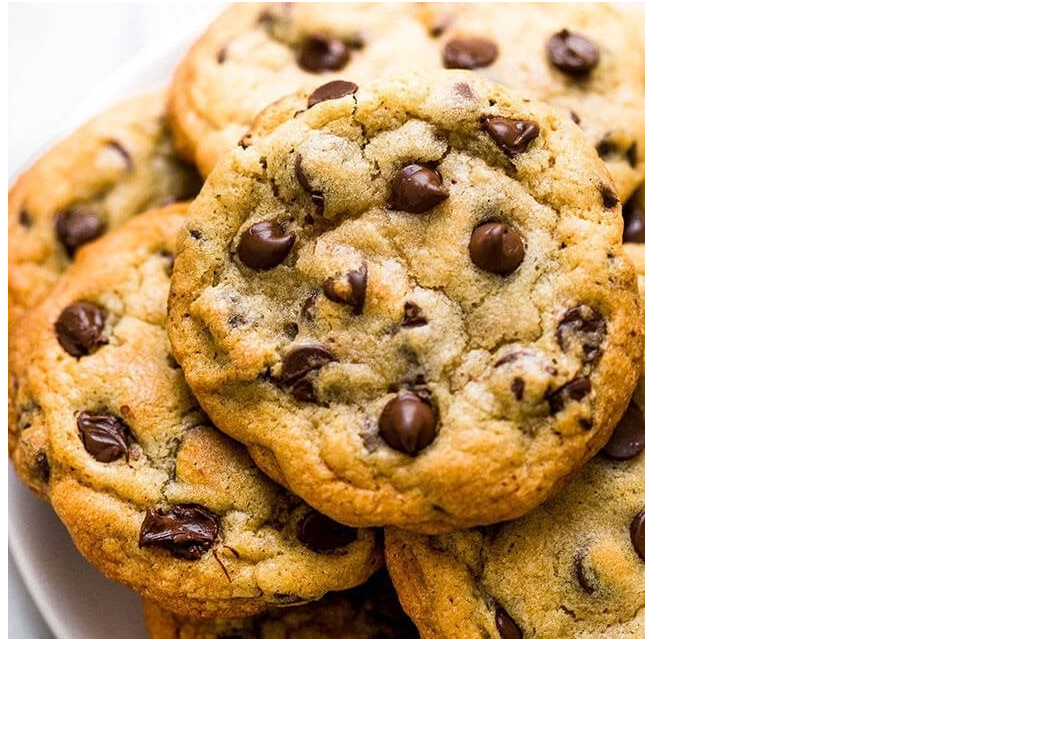
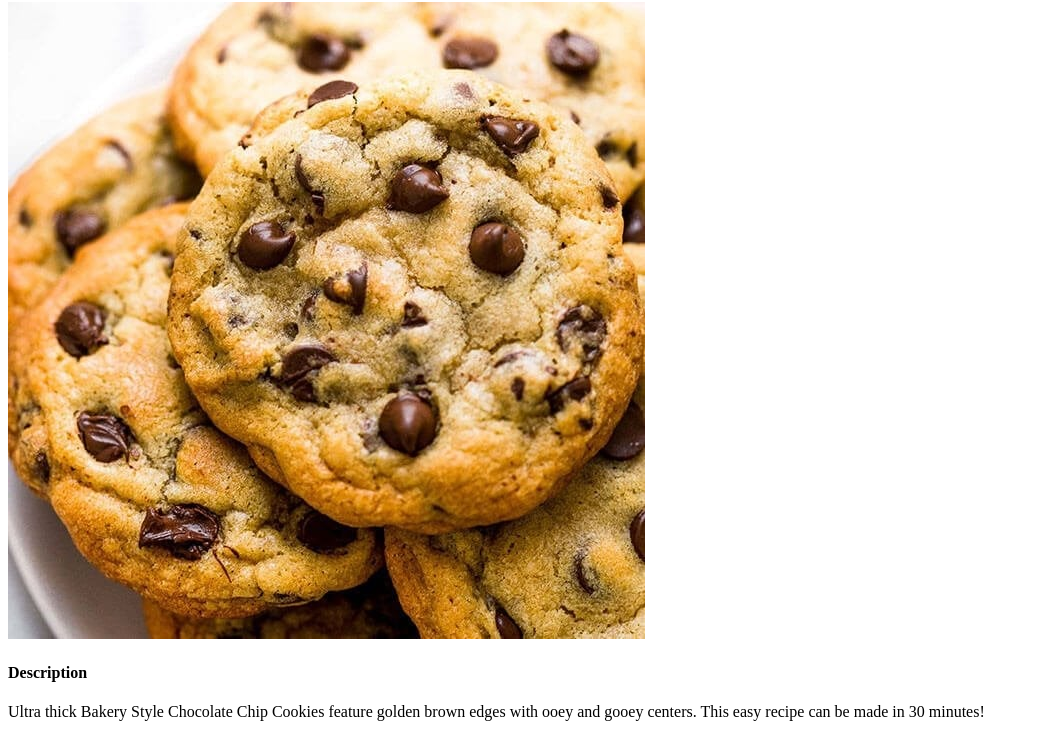
Before and after one commit to cupramenn/odin-recipes, a plain HTML site: page recipes/cccookies.html in a window 1280 px wide. Shown: the part 78-815 px from the top of the page, without its empty margins (0-1038 px from the left). Drawn offline with Linux system fonts and the light colour scheme.

Commit message:
Add description

```diff
--- a/recipes/cccookies.html
+++ b/recipes/cccookies.html
@@ -7,6 +7,12 @@
     <body>
         <h1>Chocolate Chip Cookies</h1>
         <img src="../images/cccookies.jpg" alt="Golden brown chewy cookies stacked on a white plate">
+
+        <h4>Description</h4>
+            <p>Ultra thick Bakery Style Chocolate Chip Cookies feature golden brown edges with ooey and gooey centers.
+            This easy recipe can be made in 30 minutes!</p>
+
+
     </body>
 
 </html>
```
